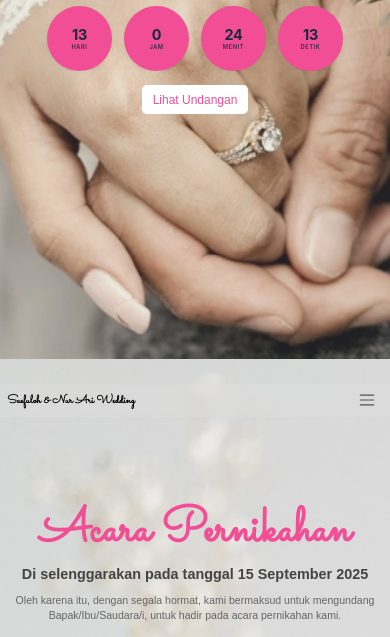
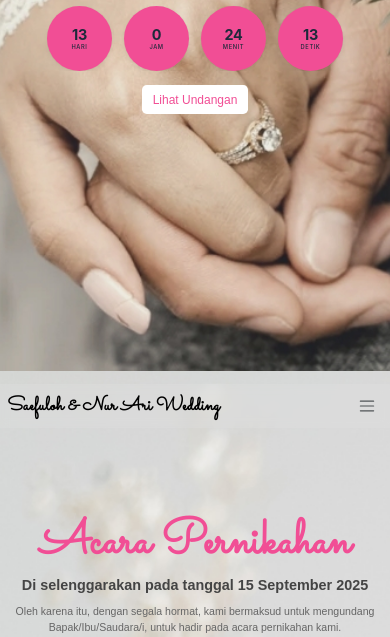
Before and after one commit to saefuloh-nur-ari/undangan-pernikahan, a plain HTML site: page index.html in a window 390 px wide. Shown: the part 460-1097 px from the top of the page. Drawn offline with nearby package versions, Linux system fonts and the light colour scheme; some packages are replaced by stand-ins of ours; a script that the page names is missing; a web font is replaced by a local one.

Commit message:
mengedit off canvas di hp bag ke 6

```diff
--- a/style.css
+++ b/style.css
@@ -469,22 +469,6 @@ html {
   text-align: center;
 }
 
-
-
-.mynavbar .navbar-brand,
-  .mynavbar .offcanvas-title {
-    font-size: 1.2rem;
-    text-align: center;
-    white-space: normal;
-  }
-
-.offcanvas-end .btn-close {
-  margin-left: auto;
-}
-
-
-
-
 .timeline li .timeline-image{
   width: 90px;
   height: 90px;
```
